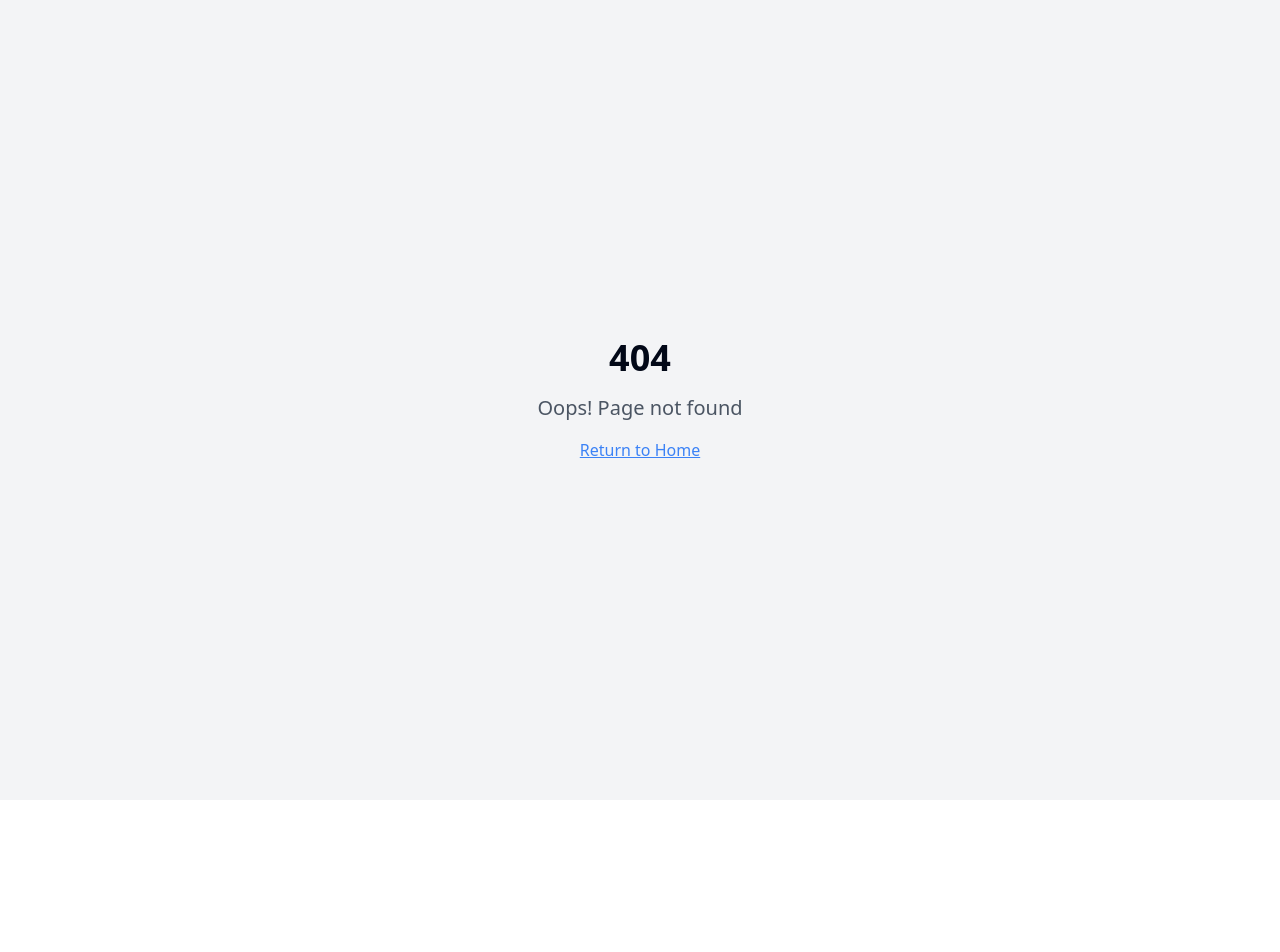
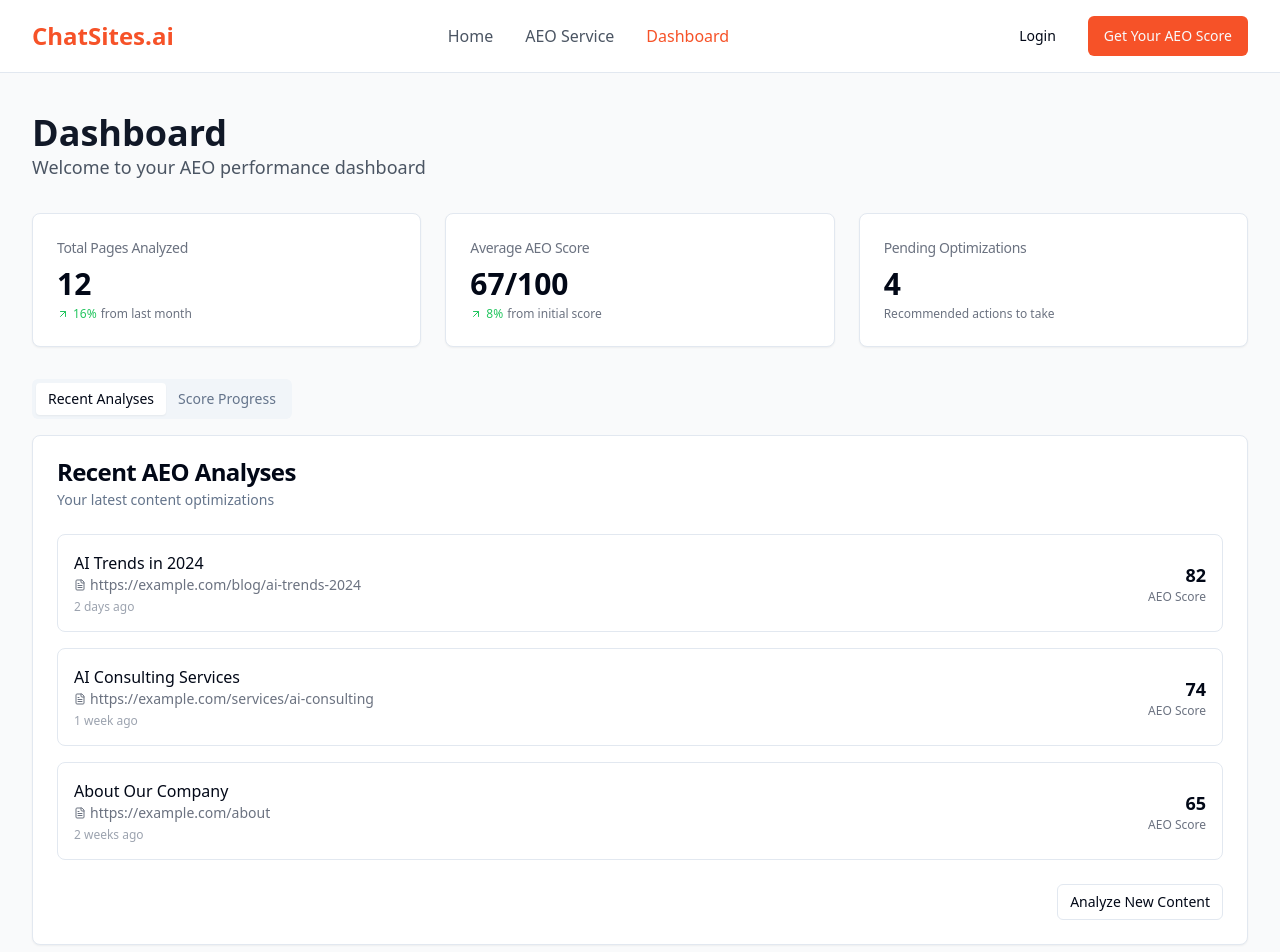
Before and after one commit to jimpav61/snippet-sensor, a React (Vite) app: page /dashboard in a window 1280 px wide. Before the commit this address had no page. Shown: the top 952 px of the page. Before the commit the page ends 800 px from the top, so only its background shows below. Built offline with nearby package versions, Linux system fonts and the light colour scheme.

Commit message:
Fix: Navigation links
Update navigation links to point to correct pages.

```diff
--- a/src/App.tsx
+++ b/src/App.tsx
@@ -9,6 +9,7 @@ import NotFound from "./pages/NotFound";
 import AEOServicePage from "./pages/AEOServicePage";
 import AEOAnalyzePage from "./pages/AEOAnalyzePage";
 import AEOAdminPage from "./pages/AEOAdminPage";
+import DashboardPage from "./pages/DashboardPage";
 
 const queryClient = new QueryClient();
 
@@ -23,6 +24,7 @@ const App = () => (
           <Route path="/aeo" element={<AEOServicePage />} />
           <Route path="/aeo/analyze" element={<AEOAnalyzePage />} />
           <Route path="/aeo/admin" element={<AEOAdminPage />} />
+          <Route path="/dashboard" element={<DashboardPage />} />
           {/* ADD ALL CUSTOM ROUTES ABOVE THE CATCH-ALL "*" ROUTE */}
           <Route path="*" element={<NotFound />} />
         </Routes>
--- a/src/components/layout/Header.tsx
+++ b/src/components/layout/Header.tsx
@@ -1,9 +1,17 @@
 
 import React from 'react';
 import { Button } from '@/components/ui/button';
-import { Link } from 'react-router-dom';
+import { Link, useLocation } from 'react-router-dom';
 
 const Header = () => {
+  const location = useLocation();
+  const path = location.pathname;
+
+  // Determine which nav item should be active
+  const isHome = path === '/';
+  const isAEO = path.includes('/aeo') && !path.includes('/aeo/admin');
+  const isDashboard = path.includes('/dashboard');
+
   return (
     <header className="w-full py-4 px-4 sm:px-6 lg:px-8 border-b bg-white">
       <div className="max-w-7xl mx-auto flex items-center justify-between">
@@ -14,9 +22,24 @@ const Header = () => {
         </div>
 
         <nav className="hidden md:flex items-center space-x-8">
-          <Link to="/" className="text-gray-600 hover:text-aeo-500 font-medium">Home</Link>
-          <Link to="/aeo" className="text-aeo-500 font-medium">AEO Service</Link>
-          <Link to="/dashboard" className="text-gray-600 hover:text-aeo-500 font-medium">Dashboard</Link>
+          <Link
+            to="/"
+            className={`font-medium ${isHome ? 'text-aeo-500' : 'text-gray-600 hover:text-aeo-500'}`}
+          >
+            Home
+          </Link>
+          <Link
+            to="/aeo"
+            className={`font-medium ${isAEO ? 'text-aeo-500' : 'text-gray-600 hover:text-aeo-500'}`}
+          >
+            AEO Service
+          </Link>
+          <Link
+            to="/dashboard"
+            className={`font-medium ${isDashboard ? 'text-aeo-500' : 'text-gray-600 hover:text-aeo-500'}`}
+          >
+            Dashboard
+          </Link>
         </nav>
 
         <div className="flex items-center space-x-4">
--- /dev/null
+++ b/src/pages/DashboardPage.tsx
@@ -0,0 +1,159 @@
+
+import React from 'react';
+import Header from '@/components/layout/Header';
+import Footer from '@/components/layout/Footer';
+import { Card, CardContent, CardDescription, CardFooter, CardHeader, CardTitle } from '@/components/ui/card';
+import { Button } from '@/components/ui/button';
+import { Tabs, TabsContent, TabsList, TabsTrigger } from '@/components/ui/tabs';
+import { BarChart, Activity, LineChart, ArrowUpRight, Search, FileText } from 'lucide-react';
+import { Link } from 'react-router-dom';
+
+const DashboardPage = () => {
+  return (
+    <div className="min-h-screen flex flex-col">
+      <Header />
+
+      <main className="flex-grow py-10 px-4 sm:px-6 lg:px-8 bg-gray-50">
+        <div className="max-w-7xl mx-auto">
+          <div className="mb-8">
+            <h1 className="heading-lg text-gray-900">Dashboard</h1>
+            <p className="text-lg text-gray-600">Welcome to your AEO performance dashboard</p>
+          </div>
+
+          <div className="grid grid-cols-1 md:grid-cols-3 gap-6 mb-8">
+            <Card>
+              <CardHeader className="pb-2">
+                <CardTitle className="text-sm font-medium text-gray-500">Total Pages Analyzed</CardTitle>
+              </CardHeader>
+              <CardContent>
+                <div className="text-3xl font-bold">12</div>
+                <p className="text-xs text-gray-500 flex items-center mt-1">
+                  <span className="text-green-500 flex items-center mr-1">
+                    <ArrowUpRight className="h-3 w-3 mr-1" /> 16%
+                  </span>
+                  from last month
+                </p>
+              </CardContent>
+            </Card>
+
+            <Card>
+              <CardHeader className="pb-2">
+                <CardTitle className="text-sm font-medium text-gray-500">Average AEO Score</CardTitle>
+              </CardHeader>
+              <CardContent>
+                <div className="text-3xl font-bold">67/100</div>
+                <p className="text-xs text-gray-500 flex items-center mt-1">
+                  <span className="text-green-500 flex items-center mr-1">
+                    <ArrowUpRight className="h-3 w-3 mr-1" /> 8%
+                  </span>
+                  from initial score
+                </p>
+              </CardContent>
+            </Card>
+
+            <Card>
+              <CardHeader className="pb-2">
+                <CardTitle className="text-sm font-medium text-gray-500">Pending Optimizations</CardTitle>
+              </CardHeader>
+              <CardContent>
+                <div className="text-3xl font-bold">4</div>
+                <p className="text-xs text-gray-500 mt-1">
+                  Recommended actions to take
+                </p>
+              </CardContent>
+            </Card>
+          </div>
+
+          <Tabs defaultValue="recent" className="space-y-4">
+            <TabsList>
+              <TabsTrigger value="recent">Recent Analyses</TabsTrigger>
+              <TabsTrigger value="progress">Score Progress</TabsTrigger>
+            </TabsList>
+
+            <TabsContent value="recent" className="space-y-4">
+              <Card>
+                <CardHeader>
+                  <CardTitle>Recent AEO Analyses</CardTitle>
+                  <CardDescription>
+                    Your latest content optimizations
+                  </CardDescription>
+                </CardHeader>
+                <CardContent>
+                  <div className="space-y-4">
+                    {[
+                      { url: 'https://example.com/blog/ai-trends-2024', title: 'AI Trends in 2024', score: 82, date: '2 days ago' },
+                      { url: 'https://example.com/services/ai-consulting', title: 'AI Consulting Services', score: 74, date: '1 week ago' },
+                      { url: 'https://example.com/about', title: 'About Our Company', score: 65, date: '2 weeks ago' },
+                    ].map((item, index) => (
+                      <div key={index} className="p-4 border rounded-lg flex justify-between items-center">
+                        <div>
+                          <h3 className="font-medium">{item.title}</h3>
+                          <div className="text-sm text-gray-500 flex items-center">
+                            <FileText className="h-3 w-3 mr-1" /> {item.url}
+                          </div>
+                          <div className="text-xs text-gray-400 mt-1">{item.date}</div>
+                        </div>
+                        <div className="flex flex-col items-end">
+                          <div className="text-lg font-bold">{item.score}</div>
+                          <div className="text-xs text-gray-500">AEO Score</div>
+                        </div>
+                      </div>
+                    ))}
+                  </div>
+                </CardContent>
+                <CardFooter>
+                  <Button asChild variant="outline" size="sm" className="ml-auto">
+                    <Link to="/aeo/analyze">Analyze New Content</Link>
+                  </Button>
+                </CardFooter>
+              </Card>
+            </TabsContent>
+
+            <TabsContent value="progress">
+              <Card>
+                <CardHeader>
+                  <CardTitle>AEO Score Progress</CardTitle>
+                  <CardDescription>
+                    Your optimization journey over time
+                  </CardDescription>
+                </CardHeader>
+                <CardContent>
+                  <div className="h-[300px] w-full flex items-center justify-center bg-gray-50 rounded-lg border border-dashed">
+                    <div className="text-center p-6">
+                      <Activity className="h-10 w-10 text-gray-300 mx-auto mb-3" />
+                      <h3 className="text-gray-500 mb-1">Score Tracking</h3>
+                      <p className="text-sm text-gray-400 max-w-xs">
+                        Your progress chart will appear here as you analyze more content
+                      </p>
+                    </div>
+                  </div>
+                </CardContent>
+                <CardFooter>
+                  <Button asChild variant="outline" size="sm" className="ml-auto">
+                    <Link to="/aeo/admin">View Detailed Reports</Link>
+                  </Button>
+                </CardFooter>
+              </Card>
+            </TabsContent>
+          </Tabs>
+
+          <div className="mt-8 aeo-card p-6">
+            <div className="flex flex-col md:flex-row items-start md:items-center justify-between gap-4">
+              <div>
+                <h2 className="text-xl font-semibold mb-1">Ready to optimize more content?</h2>
+                <p className="text-gray-600">Get your AEO score and actionable recommendations</p>
+              </div>
+              <Button asChild className="bg-aeo hover:bg-aeo-600">
+                <Link to="/aeo/analyze">Analyze New Content</Link>
+              </Button>
+            </div>
+          </div>
+        </div>
+      </main>
+
+      <Footer />
+    </div>
+  );
+};
+
+export default DashboardPage;
```
